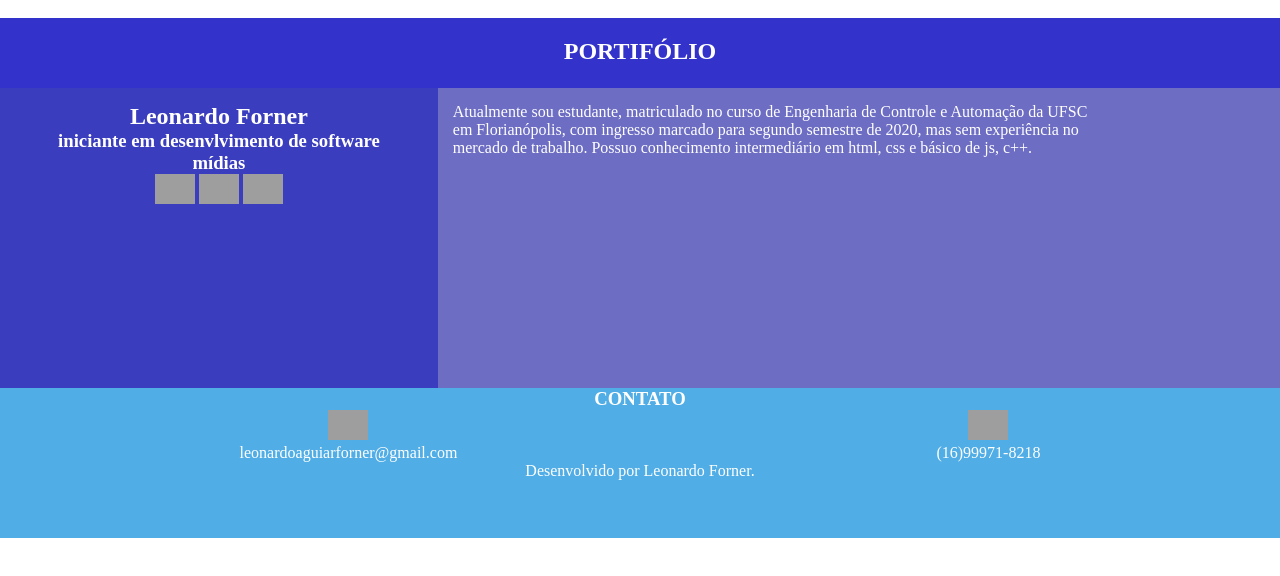
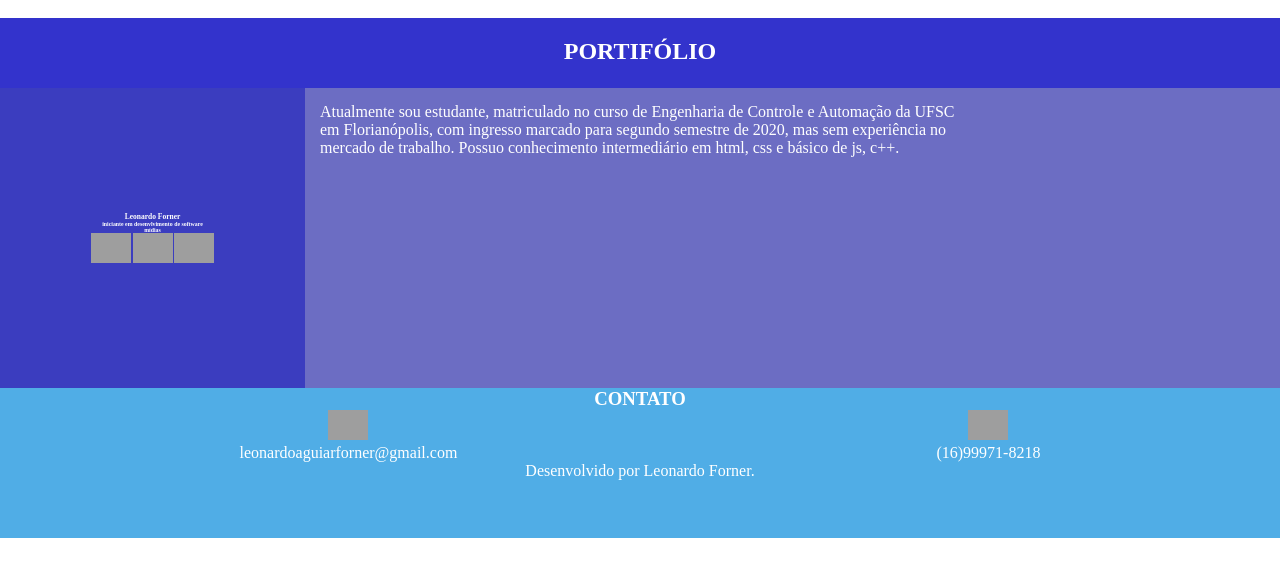
Before and after one commit to leoforner/meu-site, a plain HTML site: page index.html in a window 1280 px wide. Drawn offline with Linux system fonts and the light colour scheme; grey boxes are pictures that could not be loaded.

Commit message:
Update estilos.css

```diff
--- a/estilos.css
+++ b/estilos.css
@@ -11,11 +11,14 @@
  padding: 15px;
 	text-align: center;
  background-color: #3b3dbf;
+	align-content: center;
+	font-size: 5px;
 }
 .foot{
  grid-column: 1 / 4 ;
 	text-align: center;
  background-color: #50ade6;
+
 }
 .container{
 	display: grid;
```
